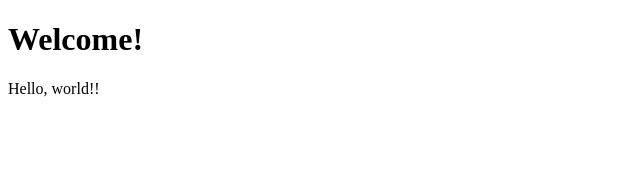
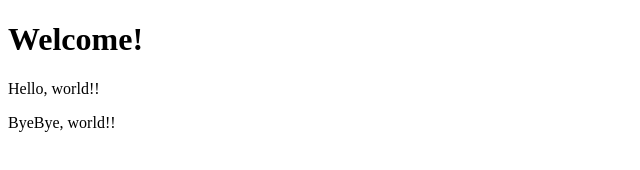
Before and after one commit to il-stakeda/container-clduser01, a plain HTML site: page index.html in a window 1280 px wide. Shown: the whole page, without its empty margins (0-640 px from the left). Drawn offline with Linux system fonts and the light colour scheme.

Commit message:
Update index.html

```diff
--- a/index.html
+++ b/index.html
@@ -6,5 +6,6 @@
         <body>
                 <h1>Welcome!</h1>
                 <p>Hello, world!!</p>
+                <p>ByeBye, world!!</p>
         </body>
 </html>
```
